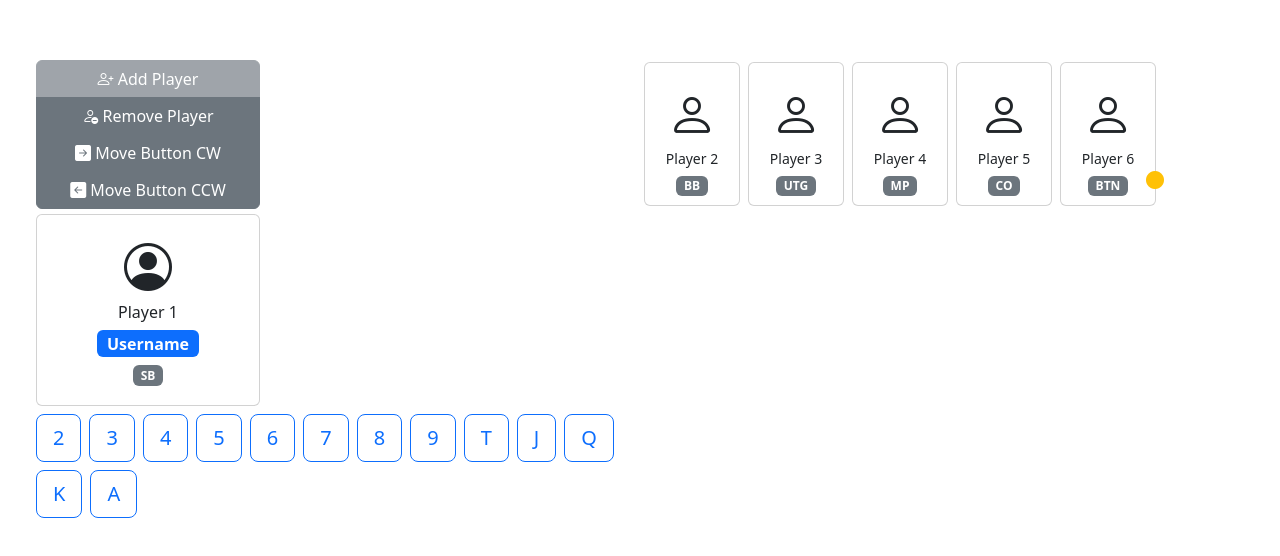
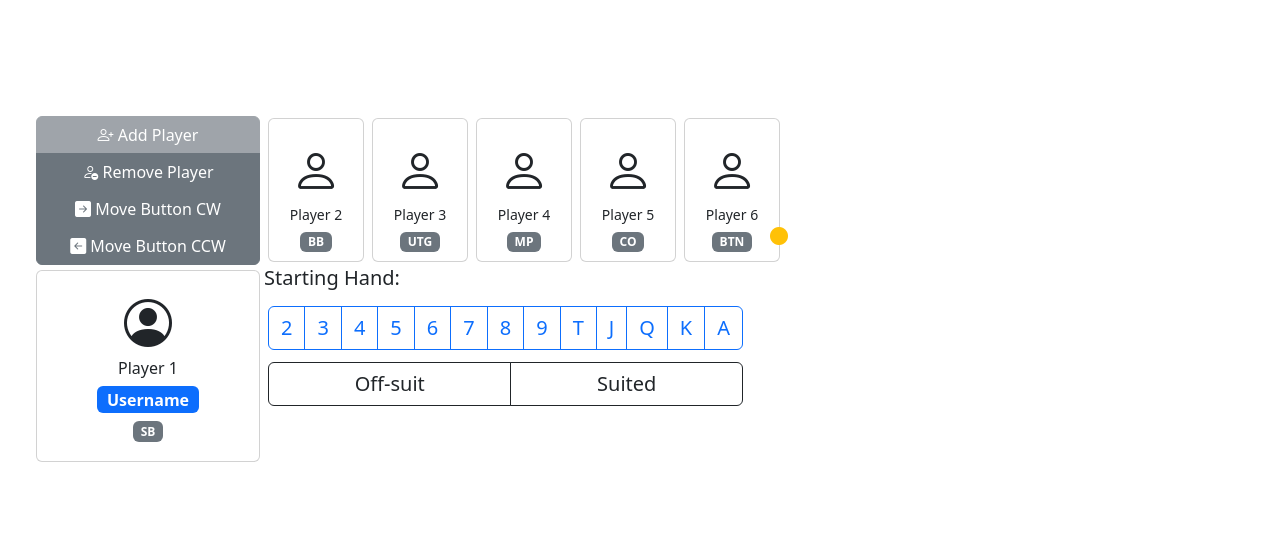
Before and after one commit to florianleca/poker-range-copilot, a Vue app: page / in a window 1280 px wide. Shown: the part 110-666 px from the top of the page. Built offline with nearby package versions, Linux system fonts and the light colour scheme.

Commit message:
major style + o/s cards

```diff
--- a/src/App.vue
+++ b/src/App.vue
@@ -1,5 +1,6 @@
 <template>
 
+    <div class="d-flex">
 
         <options-buttons
                 :min-players="minPlayers"
@@ -7,7 +8,6 @@
                 :nb-players="nbPlayers"
                 @player-added-or-removed="addOrRemovePlayer"
                 @button-moved="moveButton"/>
-
         <div class="d-flex players">
             <other-player
                     v-for="player in nbPlayers-1"
@@ -15,13 +15,15 @@
                     :num-player="player+1"
                     :position="positionsData[nbPlayers][(player+buttonPosition)%nbPlayers]"/>
         </div>
-
-    <div>
+    </div>
+    <br/>
+    <div class="d-flex">
         <main-player
                 :position="positionsData[nbPlayers][(buttonPosition)%nbPlayers]"
                 :username="username"/>
         <cards/>
     </div>
+
 
 </template>
 
@@ -51,7 +53,7 @@ export default {
     },
     methods: {
         addOrRemovePlayer: function (incr) {
-            if (incr ===1 && this.nbPlayers < this.maxPlayers) {
+            if (incr === 1 && this.nbPlayers < this.maxPlayers) {
                 this.nbPlayers++;
             } else if (incr === -1 && this.nbPlayers > this.minPlayers) {
                 this.nbPlayers--;
--- a/src/components/Cards.vue
+++ b/src/components/Cards.vue
@@ -1,17 +1,30 @@
 <template>
-    <div class="btn-group-lg" role="group">
+    <div class="d-flex flex-column">
+        <h5 class="h5">Starting Hand:</h5>
+
+        <div class="btn-group m-1" role="group">
+
             <button v-for="card in cards"
                     v-bind:class="{active: card.timesChosen>0, disabled: nbChosenCards===2 && card.timesChosen===0}"
                     :key="card.name"
                     type="button"
                     @click="chooseCard(card)"
-                class="btn btn-outline-primary position-relative m-1">
+                    class="btn btn-outline-primary position-relative my-1">
                 {{ card.name }}
                 <span class="position-absolute top-0 start-100 text-danger h2 translate-middle bi bi-check-all z-3"
                       v-if="card.timesChosen===2"/>
                 <span class="position-absolute top-0 start-100 text-danger h2 translate-middle bi bi-check z-3"
                       v-if="card.timesChosen===1"/>
             </button>
+        </div>
+        <div class="btn-group m-1" role="group">
+            <input type="radio" class="btn-check" name="vbtn-radio" id="vbtn-radio1" autocomplete="off"
+            v-bind:checked="pocketPair">
+            <label class="btn btn-outline-dark" for="vbtn-radio1">Off-suit</label>
+            <input type="radio" class="btn-check" name="vbtn-radio" id="vbtn-radio2" autocomplete="off"
+                   v-bind:disabled="pocketPair">
+            <label class="btn btn-outline-dark" for="vbtn-radio2">Suited</label>
+        </div>
     </div>
 </template>
 
@@ -21,6 +34,7 @@ export default {
     name: "Cards",
     data() {
         return {
+            pocketPair: false,
             nbChosenCards: 0,
             cards: [
                 {
@@ -90,13 +104,20 @@ export default {
             } else if (card.timesChosen === 2) {
                 card.timesChosen = 0;
                 this.nbChosenCards = 0;
+                this.pocketPair = false;
+            }
+            if (card.timesChosen === 2) {
+                this.pocketPair = true;
             }
 
         }
     }
+
 }
 </script>
 
 <style scoped>
-
+.btn {
+    font-size: 20px
+}
 </style>
```
Lines whose indentation alone changed are shown as unchanged.
